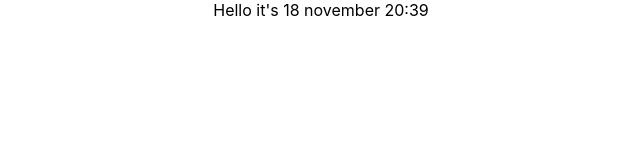
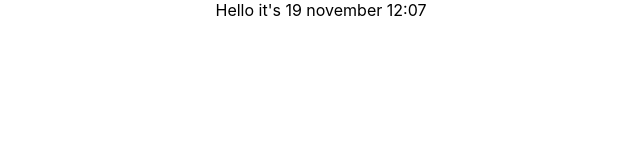
Before and after one commit to AntonGluschuk/heroku-fresh, a React (Create React App) app: page / in a window 1280 px wide. Shown: the top 160 px of the page, without its empty margins (319-959 px from the left). Built offline with nearby package versions, Linux system fonts and the light colour scheme.

Commit message:
change time in app tsx

```diff
--- a/src/App.tsx
+++ b/src/App.tsx
@@ -2,7 +2,7 @@ import React from "react";
 import "./App.css";
 
 function App() {
-  return <div className="App">Hello it's 18 november 20:39</div>;
+  return <div className="App">Hello it's 19 november 12:07</div>;
 }
 
 export default App;
```
